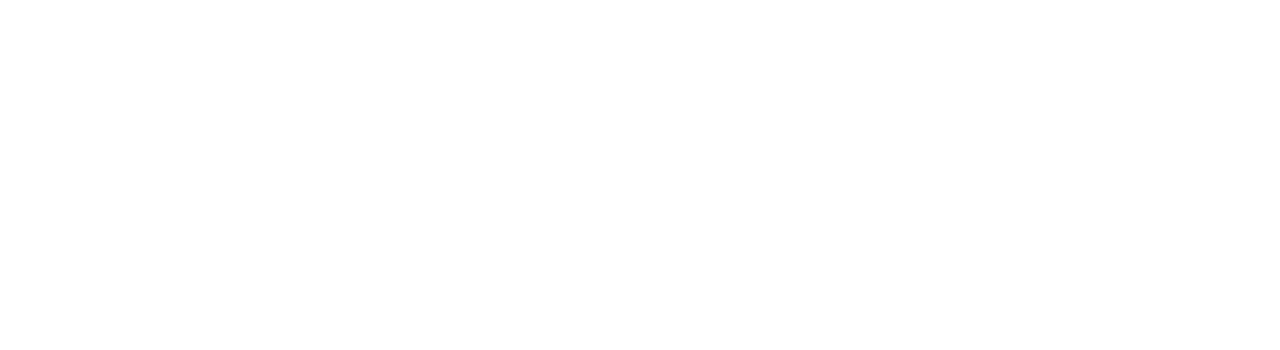
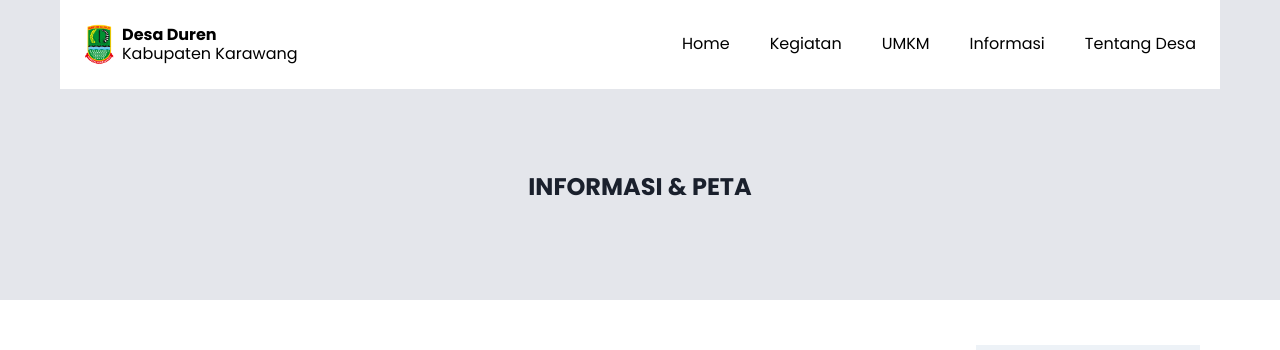
Before and after one commit to samuelber202/web-duren, a React (Vite) app: page /informasi in a window 1280 px wide. Before the commit this address had no page. Shown: the top 350 px of the page. Built offline with nearby package versions, Linux system fonts and the light colour scheme.

Commit message:
informasi page

```diff
--- a/src/App.jsx
+++ b/src/App.jsx
@@ -4,6 +4,7 @@ import Home from "./pages/Home";
 import Dashboard from "./pages/Dashboard";
 import KegiatanWarga from "./pages/KegiatanWargaPage";
 import SejarahDesaPage from "./pages/SejarahDesaPage";
+import Informasi from "./pages/Informasi";
 
 function App() {
   const isUserAuthenticated = localStorage.getItem("zxc9238[0]-2Token");
@@ -11,9 +12,10 @@ function App() {
     <main>
       <Routes>
         <Route path="/login" element={<Login />} />
-        <Route path="/home" element={<Home />} />
+        <Route path="/" element={<Home />} />
         <Route path="/kegiatan-warga" element={<KegiatanWarga />} />
         <Route path="/tentang-desa" element={<SejarahDesaPage />} />
+        <Route path="/informasi" element={<Informasi />} />
 
         <Route
           path="/dashboard"
--- a/src/components/Card.jsx
+++ b/src/components/Card.jsx
@@ -1,5 +1,5 @@
-import React from 'react';
-import { Box, Text, Image, Button, Flex } from '@chakra-ui/react';
+import React from "react";
+import { Box, Text, Image, Button, Flex } from "@chakra-ui/react";
 
 // eslint-disable-next-line react/prop-types
 function Card({ title, description, icon }) {
@@ -12,10 +12,16 @@ function Card({ title, description, icon }) {
       boxShadow="lg"
       mx={10}
     >
-      <Box p="4" bg="gray.200" display="flex" alignItems="center" justifyContent="space-between">
+      <Box
+        p="4"
+        bg="gray.200"
+        display="flex"
+        alignItems="center"
+        justifyContent="space-between"
+      >
         <Flex alignItems="center">
-        {icon}
-          <Text ml='3' fontWeight="bold" fontSize="lg">
+          {icon}
+          <Text ml="3" fontWeight="bold" fontSize="md" lineHeight="short">
             {title}
           </Text>
         </Flex>
@@ -25,11 +31,21 @@ function Card({ title, description, icon }) {
         <Text mt="2">{description}</Text>
       </Box>
 
-      <Flex p="4" justifyContent={'center'} borderTopWidth="1px" borderTopColor="gray.300">
-        <Button borderRadius={"full"}        backgroundColor={'#2C285C'}
- size="sm" color={'white'}>
-         Lihat Selengkapnya
-        </Button>
+      <Flex
+        p="4"
+        justifyContent={"center"}
+        borderTopWidth="1px"
+        borderTopColor="gray.300"
+      >
+        <Button
+  borderRadius="full"
+  backgroundColor="#2C285C"
+  size="sm"
+  color="white"
+>
+  Lihat Selengkapnya
+</Button>
+
       </Flex>
     </Box>
   );
--- /dev/null
+++ b/src/components/GrayBox.jsx
@@ -0,0 +1,27 @@
+import { Box, Flex, Text } from '@chakra-ui/react'
+import React from 'react'
+import { Link } from 'react-router-dom'
+
+function GrayBox() {
+  return (
+    <>
+
+      <Box
+        width="100%"
+        position="absolute"
+        bg="#E4E6EB"
+        height={'300px'}
+        zIndex={'-99'}
+        color="white"
+        mb={10}
+      />
+
+
+
+
+
+    </>
+  )
+}
+
+export default GrayBox
--- a/src/components/Maps.jsx
+++ b/src/components/Maps.jsx
@@ -1,21 +1,23 @@
-import { Box, Flex, Text } from "@chakra-ui/react";
+import { Box, Flex, Spacer, Text } from "@chakra-ui/react";
 import InformationTable from "./InformationTable";
 
 const GoogleMap = () => {
   return (
-    <>
-      <Text mt={5} fontWeight="bold" textAlign="center" fontSize="2xl">
+    <section>
+
+      <Text mt={20} fontWeight="bold" textAlign="center" fontSize="2xl">
         INFORMASI & PETA
       </Text>
 
-      <Flex direction={["column", "column", "row"]} mt={5} alignItems="center">
-        <Box flex={["1", "1", "2"]} mb={[5, 5, 0]}>
+      <Flex direction={["column", "column", "row"]} mt={20} alignItems="center">
+        <Box flex={["1", "1", "2"]} mt={10} mb={[5, 5, 0]}>
           <Box
             as="iframe"
             src="https://www.google.com/maps/embed?pb=!1m18!1m12!1m3!1d31721.626246978947!2d107.3514653355555!3d-6.36773339062274!2m3!1f0!2f0!3f0!3m2!1i1024!2i768!4f13.1!3m3!1m2!1s0x2e69741b596ed13b%3A0x9389ac471604a46c!2sDuren%2C%20Kec.%20Klari%2C%20Karawang%2C%20Jawa%20Barat!5e0!3m2!1sid!2sid!4v1696049802670!5m2!1sid!2sid"
             width="100%"
             height="500"
             frameBorder="0"
+            borderRadius={"lg"}
             style={{ border: 0 }}
             allowFullScreen=""
             loading="lazy"
@@ -23,11 +25,11 @@ const GoogleMap = () => {
           />
         </Box>
 
-        <Box flex="1" p={[2, 5]}>
+        <Flex alignItems={'center'} mt={10} flex="1" p={[2, 5]}>
           <InformationTable />
-        </Box>
+        </Flex>
       </Flex>
-    </>
+    </section>
   );
 };
 
--- a/src/components/Navbar.jsx
+++ b/src/components/Navbar.jsx
@@ -3,7 +3,6 @@ import {
   Box,
   Flex,
   Spacer,
-  Link,
   Heading,
   IconButton,
   Drawer,
@@ -13,6 +12,7 @@ import {
   DrawerBody,
 } from "@chakra-ui/react";
 import { HamburgerIcon } from "@chakra-ui/icons";
+import { Link } from "react-router-dom";
 
 function Navbar() {
   const [isMobileMenuOpen, setIsMobileMenuOpen] = useState(false);
@@ -22,9 +22,9 @@ function Navbar() {
   };
 
   return (
-    <Box p={6} color="black">
+    <Box p={6} bgColor={'white'} color="black">
       <Flex alignItems="center">
-        <Link as="a" href="/home" _hover={{ textDecoration: "none" }}>
+        <Link as="a" to="/" _hover={{ textDecoration: "none" }}>
           <Flex alignItems="center">
             <img src="/images/logo.png" width="30px" alt="" />
             <Heading fontWeight="bold" size="sm" ml={2}>
@@ -36,10 +36,9 @@ function Navbar() {
           </Flex>
         </Link>
         <Spacer />
-        <Flex display={{ base: "none", md: "flex" }}>
+        <Flex gap={10} display={{ base: "none", md: "flex" }}>
           <Link
-            href="/home"
-            mr={6}
+            to="/"
             color="black"
             _hover={{
               transform: "scale(1.2)",
@@ -50,7 +49,7 @@ function Navbar() {
           </Link>
           <Link
             mr={6}
-            href="/kegiatan-warga"
+            to="/kegiatan-warga"
             color="black"
             _hover={{
               transform: "scale(1.2)",
@@ -60,32 +59,32 @@ function Navbar() {
             Kegiatan
           </Link>
           <Link
-            mr={6}
             color="black"
             _hover={{
               transform: "scale(1.2)",
               transition: "transform 0.2s ease-in-out",
             }}
+            to={"/umkm"}
           >
             UMKM
           </Link>
           <Link
-            mr={6}
             color="black"
             _hover={{
               transform: "scale(1.2)",
               transition: "transform 0.2s ease-in-out",
             }}
+            to={"/informasi"}
           >
             Informasi
           </Link>
           <Link
-            href="/tentang-desa"
             color="black"
             _hover={{
               transform: "scale(1.2)",
               transition: "transform 0.2s ease-in-out",
             }}
+            to={"/tentang-desa"}
           >
             Tentang Desa
           </Link>
@@ -129,8 +128,8 @@ function Navbar() {
                 mb={4}
                 fontWeight={"bold"}
                 color="black"
-                _hover={{ textDecoration: "none" }}
-              >
+
+>
                 Kegiatan
               </Link>
               <Link
--- /dev/null
+++ b/src/pages/Informasi.jsx
@@ -0,0 +1,17 @@
+import React from 'react'
+import PageLayout from '../components/layouts/pageLayout'
+import GrayBox from '../components/GrayBox'
+import GoogleMap from '../components/Maps'
+
+function Informasi() {
+  return (
+    <section>
+      <GrayBox/>
+    <PageLayout>
+      <GoogleMap/>
+    </PageLayout>
+    </section>
+  )
+}
+
+export default Informasi
```
